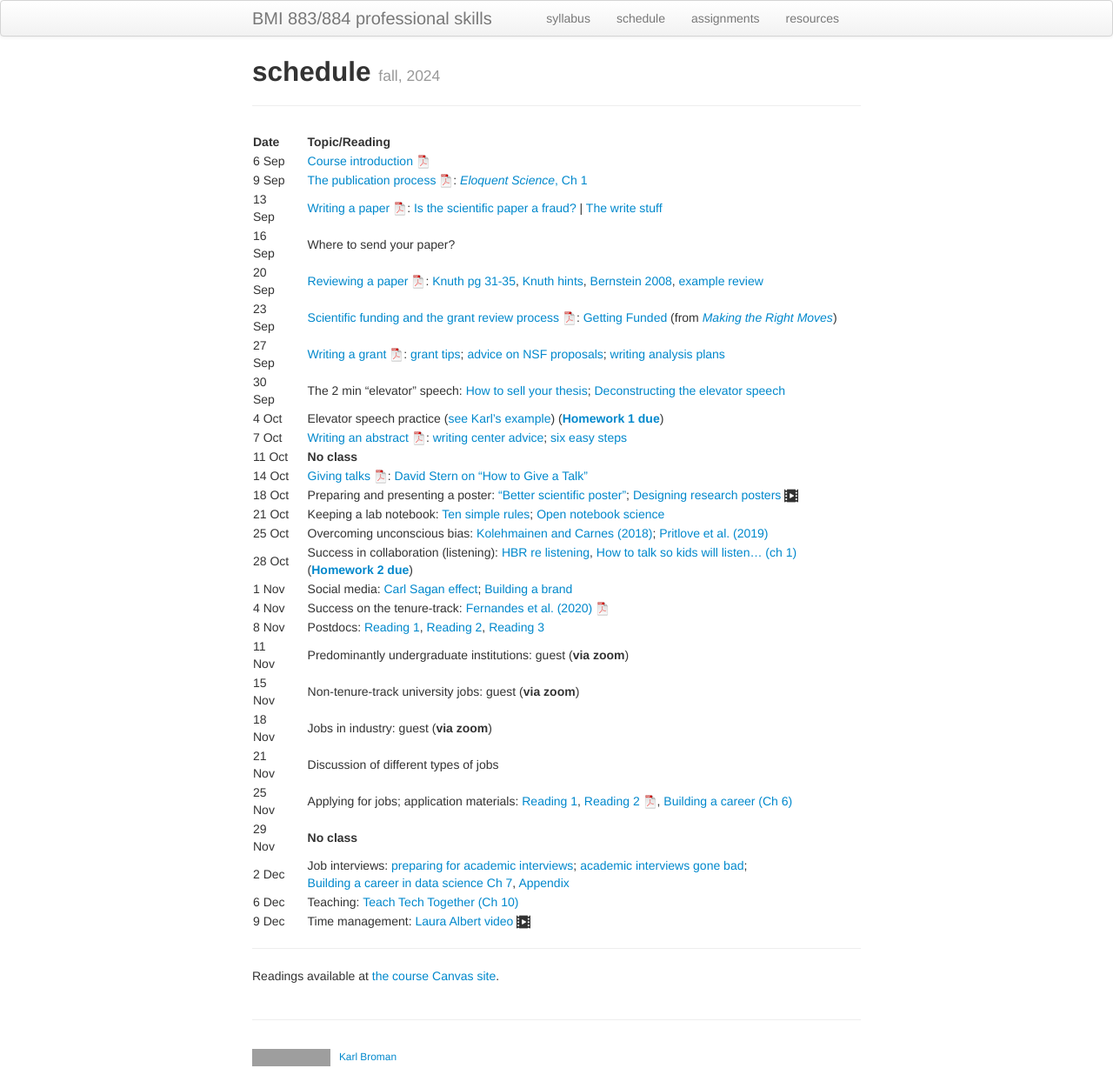
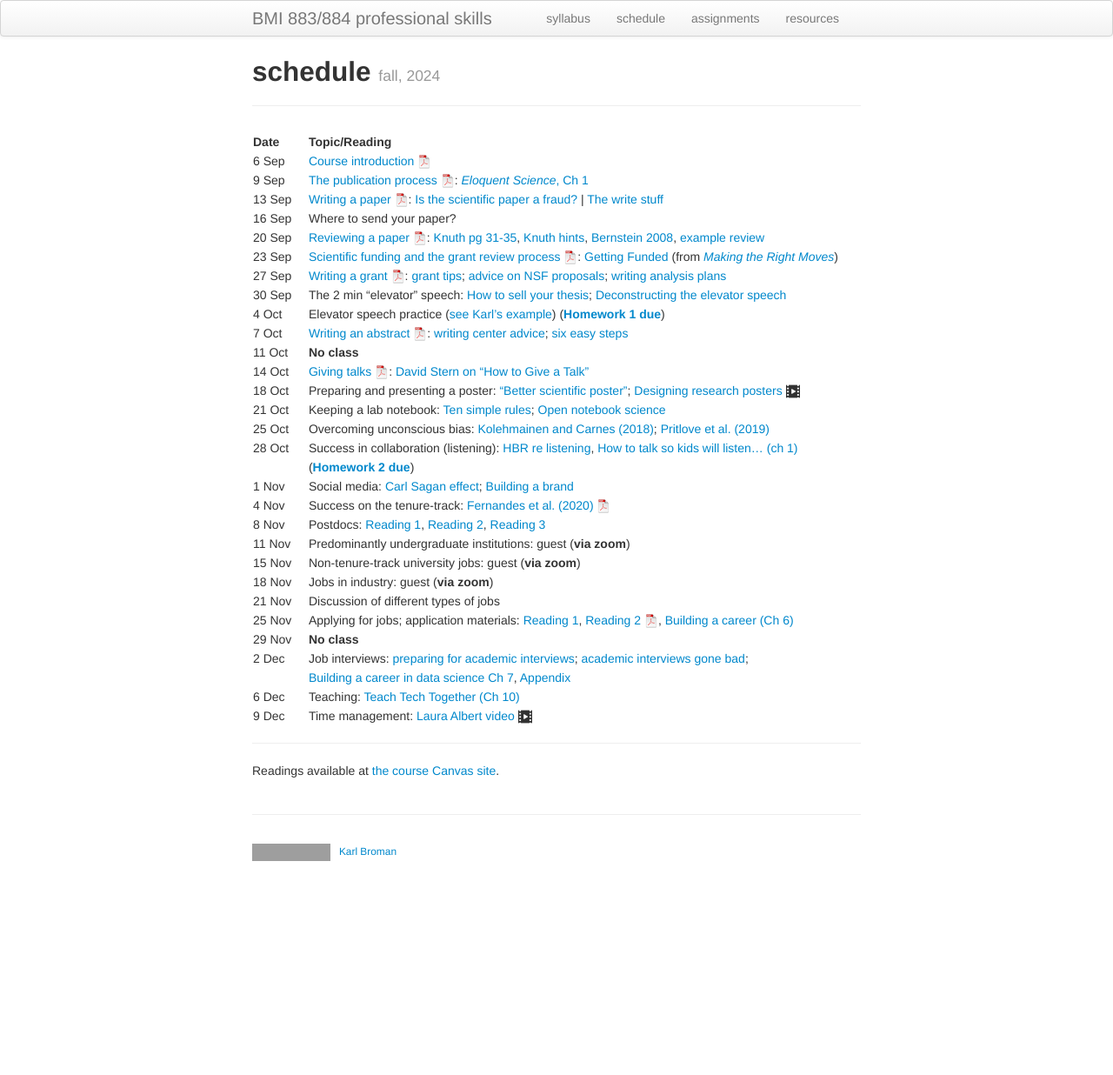
Before and after one commit to kbroman/BMI883, a Jekyll site: the page built from schedule.md, in a window 1280 px wide. Shown: the whole page at 87% size. Built offline with Jekyll 4.4.1, drawn with Linux system fonts in a browser that asks for light colours; after the commit the page ends 1000 px from its top, so only the background shows below that; grey boxes are pictures that could not be loaded.

```diff
--- a/schedule.md
+++ b/schedule.md
@@ -22,7 +22,8 @@ description: Schedule and readings for BMI 883/884, Biomedical data science prof
 | 18 Oct  |    | Preparing and presenting a poster: ["Better scientific poster"](https://www.insidehighered.com/news/2019/06/24/theres-movement-better-scientific-posters-are-they-really-better); [Designing research posters ![video icon](icons/video-icon.png)](https://www.youtube.com/watch?v=XDJeSj7u488) |
 | 21 Oct   |   | Keeping a lab notebook: [Ten simple rules](https://doi.org/10.1371/journal.pcbi.1004385); [Open notebook science](https://crastina.se/open-notebook-science-the-carl-boettiger-interview-2/)  |
 | 25 Oct   |   | Overcoming unconscious bias: [Kolehmainen and Carnes (2018)](https://doi.org/10.1161/CIRCULATIONAHA.117.031295); [Pritlove et al. (2019)](https://doi.org/10.1016/S0140-6736(18)32267-0) |
-| 28 Oct  |    | Success in collaboration (listening): [HBR re listening](https://hbr.org/2021/12/how-to-become-a-better-listener), [How to talk so kids will listen... (ch 1)](https://bit.ly/3HhnFHY) ([**Homework 2 due**](homework2.html))| |
+| 28 Oct  |    | Success in collaboration (listening): [HBR re listening](https://hbr.org/2021/12/how-to-become-a-better-listener), [How to talk so kids will listen... (ch 1)](https://bit.ly/3HhnFHY) |
+|         |    | ([**Homework 2 due**](homework2.html))| |
 | 1 Nov   |    | Social media: [Carl Sagan effect](https://doi.org/10.1523/JNEUROSCI.0086-16.2016); [Building a brand](https://www.stephaniehicks.com/blog/building-a-brand-as-a-scientist/) |
 | 4 Nov  |     | Success on the tenure-track: [Fernandes et al. (2020)](https://doi.org/10.7554/eLife.54097) [![pdf icon](icons/pdf-icon.png)](https://bit.ly/3d3uA9b) |
 | 8 Nov  |     | Postdocs: [Reading 1](https://www.insidehighered.com/advice/2016/08/23/should-you-pursue-postdoc-or-not-essay), [Reading 2](https://www.nature.com/articles/d41586-020-03235-y), [Reading 3](http://simplystats.github.io/2011/12/28/grad-students-in-bio-statistics-do-a-postdoc/) |
@@ -32,7 +33,8 @@ description: Schedule and readings for BMI 883/884, Biomedical data science prof
 | 21 Nov  |    | Discussion of different types of jobs |
 | 25 Nov  |    | Applying for jobs; application materials: [Reading 1](https://mitcommlab.mit.edu/broad/commkit/cover-letter-for-a-faculty-position/), [Reading 2 ![pdf icon](icons/pdf-icon.png)](https://hwpi.harvard.edu/files/ocs/files/gsas-cvs-and-cover-letters.pdf), [Building a career (Ch 6)](https://livebook.manning.com/book/build-your-career-in-data-science/chapter-6/1) |
 | 29 Nov  |    |  **No class** |
-| 2 Dec  |    | Job interviews: [preparing for academic interviews](https://www.sciencemag.org/careers/2018/12/how-put-your-best-foot-forward-faculty-job-interviews); [academic interviews gone bad](https://www.insidehighered.com/blogs/globalhighered/faculty-job-interviews-gone-bad);<br/> [Building a career in data science Ch 7](https://livebook.manning.com/book/build-your-career-in-data-science/chapter-7/1), [Appendix](https://livebook.manning.com/book/build-a-career-in-data-science/appendix/) |
+| 2 Dec  |    | Job interviews: [preparing for academic interviews](https://www.sciencemag.org/careers/2018/12/how-put-your-best-foot-forward-faculty-job-interviews); [academic interviews gone bad](https://www.insidehighered.com/blogs/globalhighered/faculty-job-interviews-gone-bad);|
+|        |    | [Building a career in data science Ch 7](https://livebook.manning.com/book/build-your-career-in-data-science/chapter-7/1), [Appendix](https://livebook.manning.com/book/build-a-career-in-data-science/appendix/) |
 | 6 Dec   |    | Teaching: [Teach Tech Together (Ch 10)](https://teachtogether.tech/en/index.html#s:motivation) |
 | 9 Dec   |    | Time management: [Laura Albert video ![video icon](icons/video-icon.png)](https://www.youtube.com/watch?v=Jmdz0p_gTww) |
 
```
